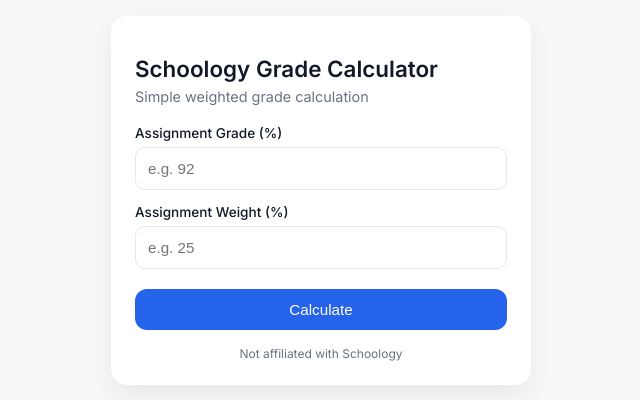
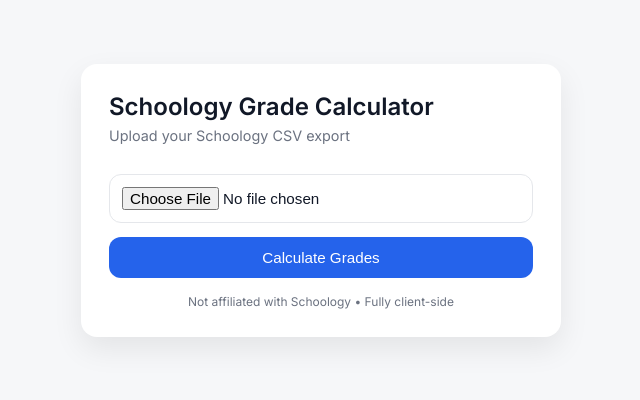
Before and after one commit to Rand0m25/Schoology-grade-calculator, a plain HTML site: page index.html in a window 1280 px wide. Shown: the part 200-600 px from the top of the page, without its empty margins (319-959 px from the left). Drawn offline with Linux system fonts and the light colour scheme.

Commit message:
Update index.html

```diff
--- a/index.html
+++ b/index.html
@@ -4,8 +4,7 @@
 <meta charset="UTF-8">
 <title>Schoology Grade Calculator</title>
 <meta name="viewport" content="width=device-width, initial-scale=1.0">
-<meta name="description" content="Simple Schoology grade calculator. Calculate weighted grades instantly.">
-
+<meta name="description" content="Upload your Schoology CSV export and calculate your grades instantly. Safe, client-side, no login required.">
 <link href="https://fonts.googleapis.com/css2?family=Inter:wght@400;500;600&display=swap" rel="stylesheet">
 
 <style>
@@ -17,151 +16,131 @@
   --accent: #2563eb;
   --border: #e5e7eb;
 }
-
-* {
-  box-sizing: border-box;
-}
-
+* { box-sizing: border-box; }
 body {
   margin: 0;
   font-family: 'Inter', system-ui, sans-serif;
   background: var(--bg);
   color: var(--text);
-}
-
-.container {
+  display: flex;
+  justify-content: center;
+  align-items: center;
   min-height: 100vh;
-  display: flex;
-  align-items: center;
-  justify-content: center;
   padding: 20px;
 }
-
 .card {
   width: 100%;
-  max-width: 420px;
+  max-width: 480px;
   background: var(--card);
   border-radius: 16px;
-  padding: 24px;
-  box-shadow: 0 10px 25px rgba(0,0,0,0.06);
+  padding: 28px;
+  box-shadow: 0 12px 30px rgba(0,0,0,0.08);
 }
-
 h1 {
-  font-size: 1.4rem;
-  font-weight: 600;
-  margin-bottom: 6px;
+  margin: 0 0 6px;
+  font-size: 1.5rem;
 }
-
 .subtitle {
   font-size: 0.9rem;
   color: var(--muted);
   margin-bottom: 20px;
 }
-
-label {
-  font-size: 0.85rem;
+input, button {
+  width: 100%;
+  padding: 12px;
+  margin-top: 10px;
+  font-size: 0.95rem;
+  border-radius: 12px;
+  border: 1px solid var(--border);
+}
+input:focus { outline: none; border-color: var(--accent); }
+button {
+  cursor: pointer;
+  border: none;
   font-weight: 500;
   margin-top: 14px;
-  display: block;
 }
-
-input {
-  width: 100%;
-  padding: 12px;
-  margin-top: 6px;
-  border-radius: 10px;
-  border: 1px solid var(--border);
-  font-size: 0.95rem;
-}
-
-input:focus {
-  outline: none;
-  border-color: var(--accent);
-}
-
-button {
-  width: 100%;
+.primary { background: var(--accent); color: white; }
+.primary:hover { opacity: 0.95; }
+.result {
   margin-top: 20px;
-  padding: 12px;
-  border-radius: 12px;
-  border: none;
-  background: var(--accent);
-  color: white;
-  font-size: 0.95rem;
-  font-weight: 500;
-  cursor: pointer;
-}
-
-button:hover {
-  opacity: 0.95;
-}
-
-.result {
-  margin-top: 18px;
   padding: 14px;
   border-radius: 12px;
   background: #f1f5ff;
   font-size: 0.95rem;
-  text-align: center;
   display: none;
 }
-
 .footer {
   margin-top: 16px;
   font-size: 0.75rem;
   color: var(--muted);
   text-align: center;
 }
+table { width: 100%; border-collapse: collapse; margin-top: 12px; }
+th, td { padding: 8px; text-align: center; border-bottom: 1px solid var(--border); }
+th { font-weight: 600; }
 </style>
 </head>
 
 <body>
-<div class="container">
 <div class="card">
   <h1>Schoology Grade Calculator</h1>
-    <div class="subtitle">Simple weighted grade calculation</div>
+  <div class="subtitle">Upload your Schoology CSV export</div>
 
-    <label>Assignment Grade (%)</label>
-    <input type="number" id="grade" placeholder="e.g. 92">
-
-    <label>Assignment Weight (%)</label>
-    <input type="number" id="weight" placeholder="e.g. 25">
-
-    <button onclick="calculate()">Calculate</button>
+  <input type="file" id="csvFile" accept=".csv">
+  <button class="primary" onclick="processCSV()">Calculate Grades</button>
 
   <div class="result" id="result"></div>
-
-    <div class="footer">
-      Not affiliated with Schoology
-    </div>
-  </div>
+  <div class="footer">Not affiliated with Schoology • Fully client-side</div>
 </div>
 
 <script>
-function calculate() {
-  const grade = parseFloat(document.getElementById("grade").value);
-  const weight = parseFloat(document.getElementById("weight").value);
+// Parse CSV
+function processCSV() {
+  const fileInput = document.getElementById("csvFile");
   const resultBox = document.getElementById("result");
+  resultBox.style.display = "none";
+  if (!fileInput.files.length) { alert("Please select a CSV file."); return; }
 
-  if (isNaN(grade) || isNaN(weight)) {
-    resultBox.style.display = "block";
-    resultBox.innerHTML = "Please enter valid numbers.";
-    return;
-  }
+  const file = fileInput.files[0];
+  const reader = new FileReader();
+  reader.onload = function(e) {
+    const text = e.target.result;
+    const rows = text.split(/\r?\n/).filter(r => r.trim() !== "");
+    if (rows.length < 2) { alert("CSV is empty or invalid."); return; }
 
-  const weighted = (grade * weight) / 100;
+    // Assume first row is header, data starts from second row
+    let totalWeighted = 0, totalWeight = 0;
+    let tableHTML = "<table><tr><th>Assignment</th><th>Score</th><th>Max</th><th>Weight</th><th>Weighted</th></tr>";
+
+    rows.slice(1).forEach(row => {
+      const cols = row.split(",");
+      if (cols.length < 4) return; // skip invalid row
+      const name = cols[0];
+      const score = parseFloat(cols[1]);
+      const max = parseFloat(cols[2]);
+      const weight = parseFloat(cols[3]);
+      if (isNaN(score) || isNaN(max) || isNaN(weight)) return;
+
+      const percent = (score / max) * 100;
+      const weighted = (percent * weight) / 100;
+      totalWeighted += weighted;
+      totalWeight += weight;
+
+      tableHTML += `<tr><td>${name}</td><td>${score}</td><td>${max}</td><td>${weight}%</td><td>${weighted.toFixed(2)}%</td></tr>`;
+    });
+    tableHTML += "</table>";
 
     let letter = "F";
-  if (grade >= 90) letter = "A";
-  else if (grade >= 80) letter = "B";
-  else if (grade >= 70) letter = "C";
-  else if (grade >= 60) letter = "D";
+    if (totalWeighted >= 90) letter = "A";
+    else if (totalWeighted >= 80) letter = "B";
+    else if (totalWeighted >= 70) letter = "C";
+    else if (totalWeighted >= 60) letter = "D";
 
+    resultBox.innerHTML = `<strong>Total Weighted Grade:</strong> ${totalWeighted.toFixed(2)}%<br><strong>Letter Grade:</strong> ${letter}${tableHTML}`;
     resultBox.style.display = "block";
-  resultBox.innerHTML = `
-    <strong>Weighted Contribution:</strong> ${weighted.toFixed(2)}%<br>
-    <strong>Letter Grade:</strong> ${letter}
-  `;
+  };
+  reader.readAsText(file);
 }
 </script>
 </body>
```
Lines whose indentation alone changed are shown as unchanged.
